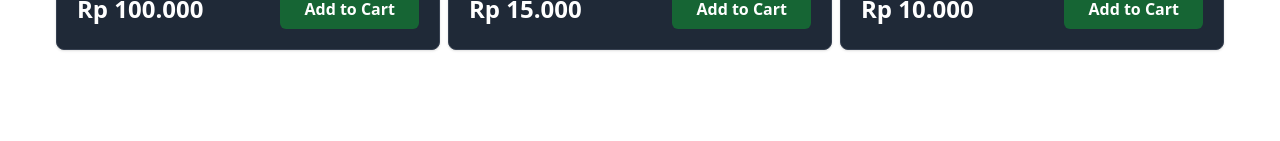
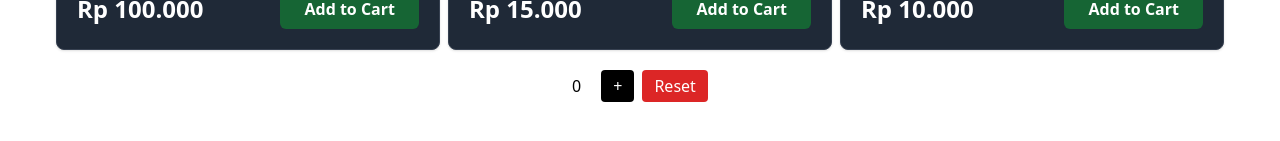
Before and after one commit to rahmatrafli1/Belajar-React-Code-Studio, a React (Vite) app in the folder my-react-app/: page /products in a window 1280 px wide. Shown: the part 547-688 px from the top of the page. Built offline with nearby package versions, Linux system fonts and the light colour scheme.

Commit message:
konsep state

```diff
--- /dev/null
+++ b/my-react-app/src/components/fragments/Counter.jsx
@@ -0,0 +1,35 @@
+import React from "react";
+
+class Counter extends React.Component {
+  constructor(props) {
+    super(props);
+    this.state = {
+      count: 0,
+    };
+  }
+  render() {
+    return (
+      <div className="flex items-center mb-3">
+        <h1 className="mr-5">{this.state.count}</h1>
+        <button
+          className="px-3 py-1 text-white bg-black rounded"
+          onClick={() => {
+            this.setState({ count: this.state.count + 1 });
+          }}
+        >
+          +
+        </button>
+        <button
+          className="px-3 py-1 ml-2 text-white bg-red-600 rounded"
+          onClick={() => {
+            this.setState({ count: 0 });
+          }}
+        >
+          Reset
+        </button>
+      </div>
+    );
+  }
+}
+
+export default Counter;
--- a/my-react-app/src/pages/products.jsx
+++ b/my-react-app/src/pages/products.jsx
@@ -1,6 +1,7 @@
 import { Fragment } from "react";
 import CardProducts from "../components/fragments/CardProducts";
 import Button from "../components/elements/Button";
+import Counter from "../components/fragments/Counter";
 
 const productslist = [
   {
@@ -71,6 +72,9 @@
           );
         })}
       </div>
+      <div className="flex justify-center w-100">
+        <Counter />
+      </div>
     </Fragment>
   );
 };
```
